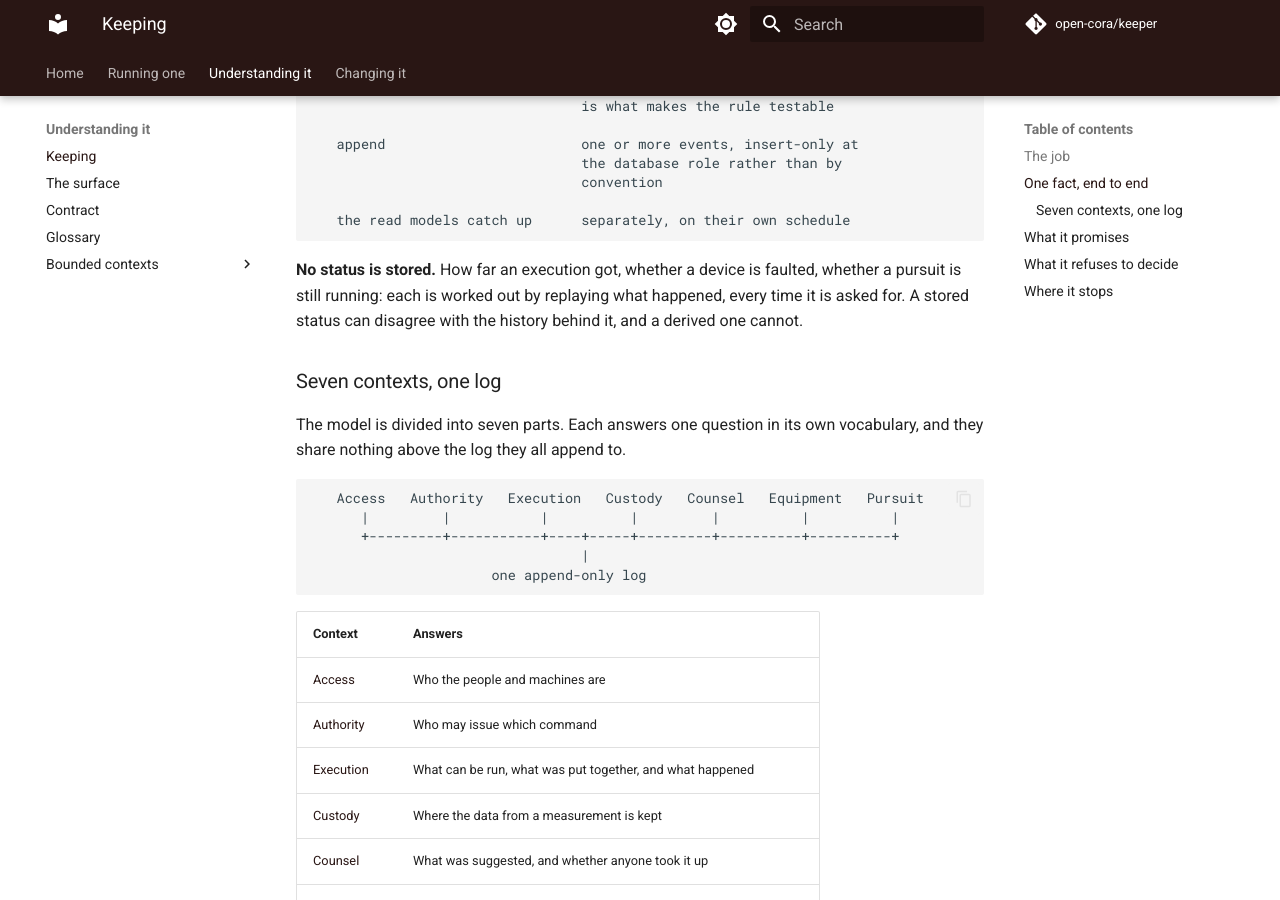
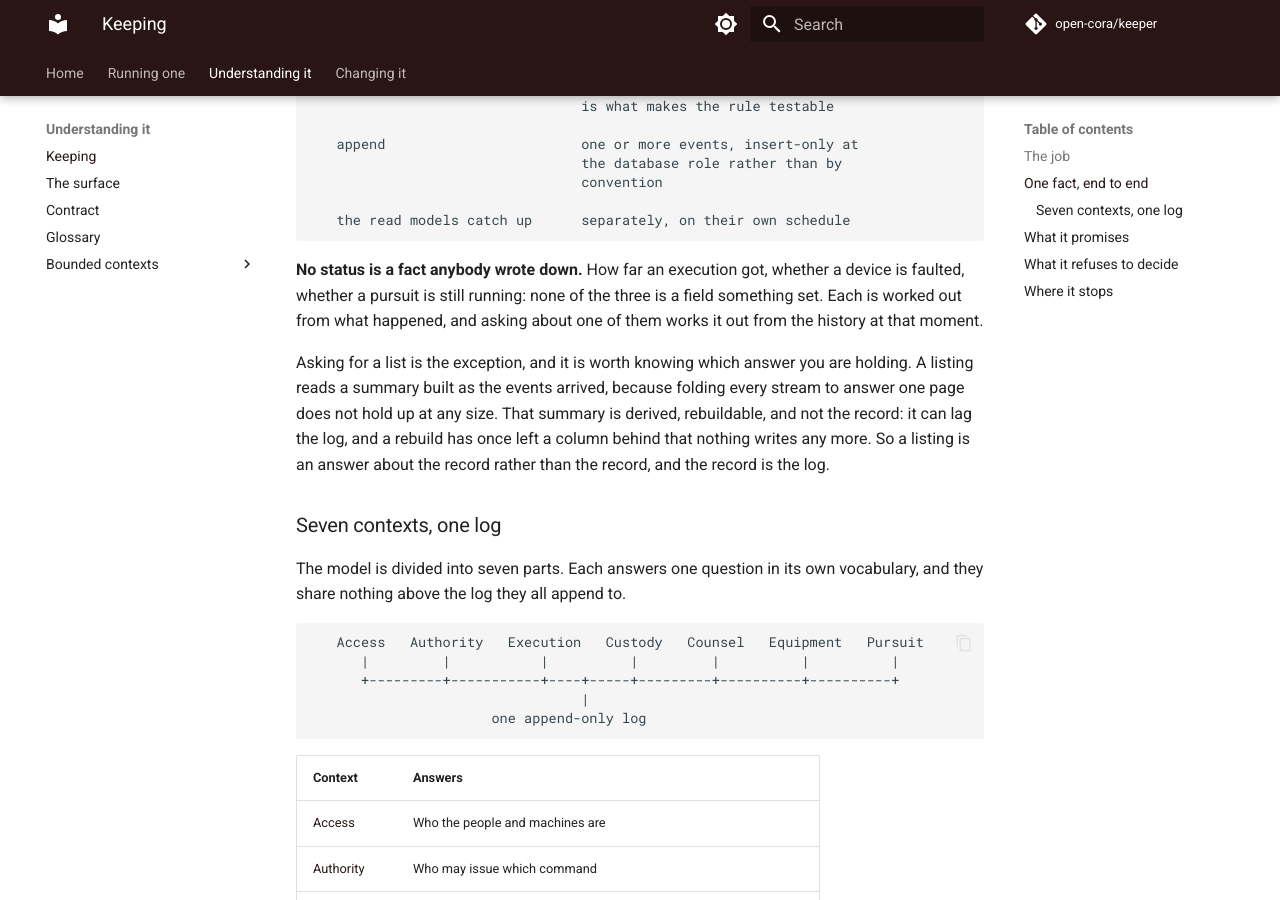
Before and after one commit to open-cora/keeper, an MkDocs documentation site: the page built from docs/keeping.md, in a window 1280 px wide and 900 px high, scrolled down 1095 px. Built offline with MkDocs 1.6.1 and Material for MkDocs 9.7.7, drawn with Linux system fonts in a browser that asks for light colours; some web fonts are replaced; comment, search, counter and statistics services are not loaded.

Commit message:
docs(keeper): a status nothing writes down, written down by three projections
keeping.md promised that no status is stored, that how far an execution
got, whether a device is faulted and whether a pursuit is still running
are each worked out by replaying what happened every time they are asked
for, and that a stored status can disagree with its history where a
derived one cannot. The glossary said execution status is derived in the
fold and never stored.

All three examples the promise offers are the three tables carrying a
status text NOT NULL column. execution_summary writes Claimed, Running and
Ended into one of them. list_executions opens by saying it never folds a
stream, and list_devices and list_pursuits reach the event store not at
all. The conductor's dispatch queue runs on that stored column once per
long poll.

The architecture is fine and orthodox: the log is authoritative, a fetch
folds it, projections are derived and rebuildable. It is the two sentences
that are stronger than the code, and the justification is the part this
tree has already disproved on itself. A migration here is named for a
rebuilt projection keeping the column it stopped writing, and measured 26
of 41 rows still carrying a value no current arm writes, because a replay
runs inserts and updates and neither can clear a column.

So the promise now says what is true and keeps what was worth promising:
no status is a fact anybody wrote down, a fetch derives it from the
history at that moment, and a listing reads a derived summary that can lag
and is an answer about the record rather than the record.

Co-Authored-By: Claude Opus 5 (1M context) <noreply@anthropic.com>

````diff
--- a/docs/keeping.md
+++ b/docs/keeping.md
@@ -59,10 +59,18 @@ machine.
    the read models catch up      separately, on their own schedule
 ```
 
-**No status is stored.** How far an execution got, whether a device is faulted,
-whether a pursuit is still running: each is worked out by replaying what
-happened, every time it is asked for. A stored status can disagree with the
-history behind it, and a derived one cannot.
+**No status is a fact anybody wrote down.** How far an execution got, whether a
+device is faulted, whether a pursuit is still running: none of the three is a
+field something set. Each is worked out from what happened, and asking about
+one of them works it out from the history at that moment.
+
+Asking for a list is the exception, and it is worth knowing which answer you
+are holding. A listing reads a summary built as the events arrived, because
+folding every stream to answer one page does not hold up at any size. That
+summary is derived, rebuildable, and not the record: it can lag the log, and a
+rebuild has once left a column behind that nothing writes any more. So a
+listing is an answer about the record rather than the record, and the record is
+the log.
 
 ### Seven contexts, one log
 
````
Also changed, not shown: docs/reference/glossary.md (+1 -1 lines).
